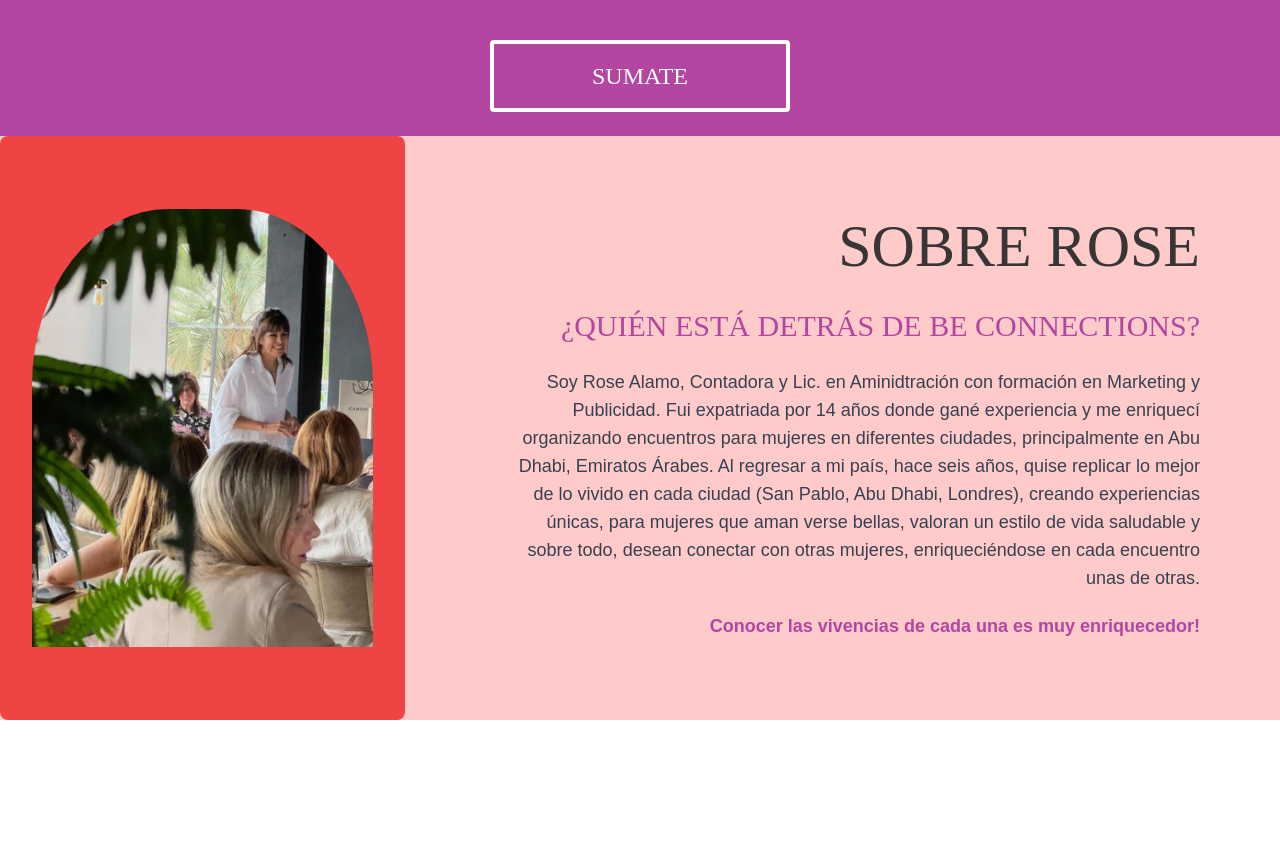
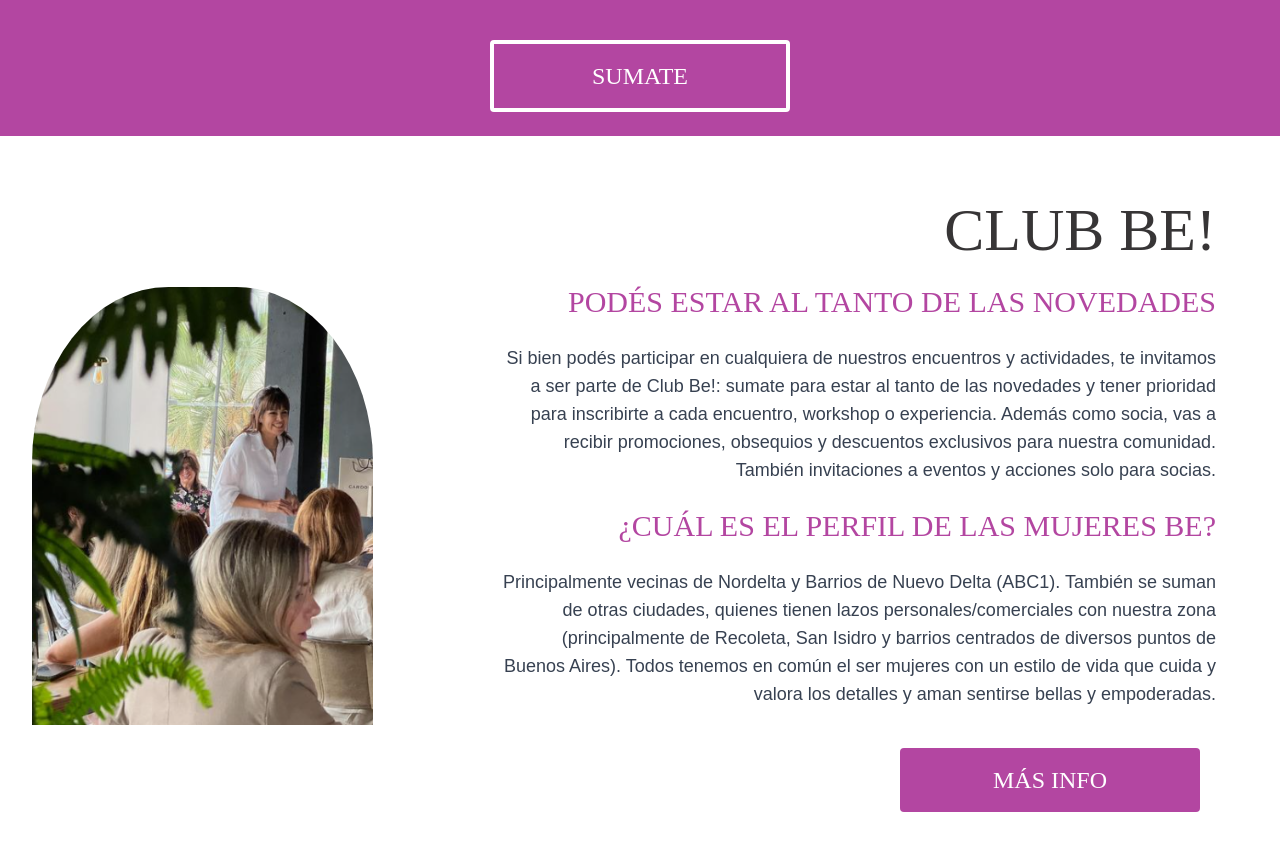
Before and after one commit to JuanPanizzi/Be-connection, a React (Vite) app: page / in a window 1280 px wide. Shown: the part 3240-4090 px from the top of the page. Before the commit the page ends 3960 px from the top, so only its background shows below. Built offline with nearby package versions, Linux system fonts and the light colour scheme.

Commit message:
avances club be

```diff
--- a/src/componentes/home/ClubBe.tsx
+++ b/src/componentes/home/ClubBe.tsx
@@ -1,22 +1,34 @@
 import club from '../../beConnection_Assets/club-be-imagenes/1-clube-be.png'
+import { Button } from '../shared/Button'
 export const ClubBe = () => {
   return (
     <article>
-        <section className="grid grid-cols-1 md:grid-cols-3 gap-4 md:gap-8 bg-red-200">
-                <div className="flex  justify-center items-center p-4 md:p-8 rounded-lg bg-red-500 col-span-1">
+        <section className="grid grid-cols-1 md:grid-cols-3 gap-4 md:gap-8 ">
+                <div className="flex  justify-center items-center p-4 md:p-8 rounded-lg  col-span-1">
                     <img
                         src={club}
                         alt="beConnections"
                         className="w-full object-left h-auto object-contain rounded-t-[40%]"
                     />
                 </div>
-                <div className="  flex flex-col justify-center py-16  text-right lg:p-20 col-span-2">
-                    <h1 className="text-2xl mb-2 lg:text-6xl">SOBRE ROSE</h1>
-                    <h2 className="text-xl text-purple1 lg:text-3xl my-6">¿QUIÉN ESTÁ DETRÁS DE BE CONNECTIONS?</h2>
+                <div className="  flex flex-col justify-center py-16  text-right lg:p-16 col-span-2">
+                    <div>
+
+                    <h1 className="text-2xl mb-2 lg:text-6xl">CLUB BE!</h1>
+                    <h2 className="text-xl text-purple1 lg:text-3xl my-6">PODÉS ESTAR AL TANTO DE LAS NOVEDADES</h2>
                     <p className="text-gray-700 text-lg montserrat">
-                    Soy Rose Alamo, Contadora y Lic. en Aminidtración con formación en Marketing y Publicidad.  Fui expatriada por 14 años donde gané experiencia y me enriquecí organizando encuentros para mujeres en diferentes ciudades, principalmente en Abu Dhabi, Emiratos Árabes. Al regresar a mi país, hace seis años, quise replicar lo mejor de lo vivido en cada ciudad (San Pablo, Abu Dhabi, Londres), creando experiencias únicas, para mujeres que aman verse bellas, valoran un estilo de vida saludable y sobre todo, desean conectar con otras mujeres, enriqueciéndose en cada encuentro unas de otras.
+                    Si bien podés participar en cualquiera de nuestros encuentros y actividades, te invitamos a ser parte de Club Be!: sumate para estar al tanto de las novedades y tener prioridad para inscribirte a cada encuentro, workshop o experiencia.
+                    Además como socia, vas a recibir promociones, obsequios y descuentos exclusivos para nuestra comunidad. También invitaciones a eventos y acciones solo para socias.
                     </p>
-                    <p className='font-semibold text-purple1 text-lg montserrat lg:mt-5'>Conocer las vivencias de cada una es muy enriquecedor!</p>
+                    </div>
+                    <div>
+                    <h2 className="text-xl text-purple1 lg:text-3xl my-6">¿CUÁL ES EL PERFIL DE LAS MUJERES BE? </h2>
+                    <p className="text-gray-700 text-lg montserrat">
+                    Principalmente vecinas de Nordelta y Barrios de Nuevo Delta (ABC1). También se suman de otras ciudades, quienes tienen lazos personales/comerciales con nuestra zona (principalmente de Recoleta, San Isidro y barrios centrados de diversos puntos de Buenos Aires). Todos tenemos en común el ser mujeres con un estilo de vida que cuida y valora los detalles y aman sentirse bellas y empoderadas.
+                    </p>
+                    </div>
+
+              <Button text="MÁS INFO" className='ml-auto min-w-[300px]  py-4 text-2xl mt-10 mr-4'/>
                 </div>
             </section>
     </article>
--- /dev/null
+++ b/src/componentes/shared/Button.tsx
@@ -0,0 +1,12 @@
+interface ButtonProps {
+    text: string;
+    className?: string;
+  }
+
+export const Button = ({text, className}:ButtonProps) => {
+  return (
+   <button className={`bg-purple1 max-w-[300px] text-white  rounded ${className}`}>
+        {text}
+        </button>
+  )
+}
```
